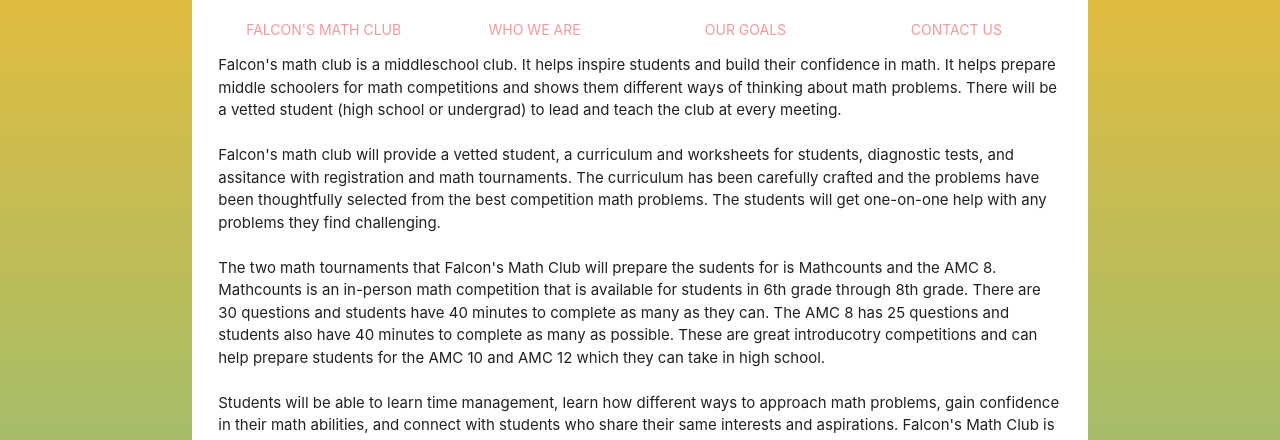
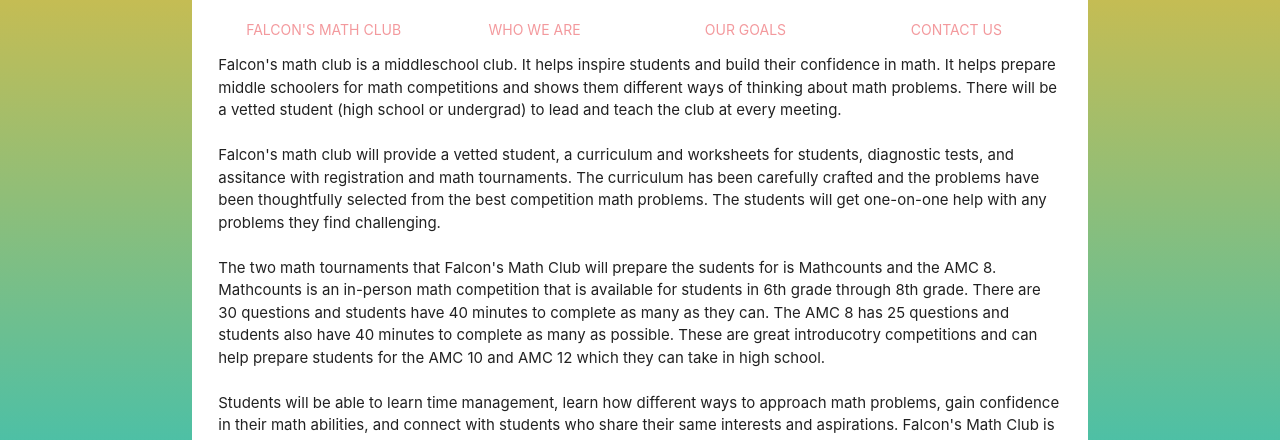
Before and after one commit to FalconsMathClub/FalconsMathClub.github.io, a plain HTML site: page index.html in a window 1280 px wide. Shown: the part 209-649 px from the top of the page. Drawn offline with nearby package versions, Linux system fonts and the light colour scheme.

Commit message:
adding more blue to the color gradient

```diff
--- a/css/style.css
+++ b/css/style.css
@@ -9,7 +9,7 @@
 
   html{
     background: rgb(34,193,195);
-    background: linear-gradient(0deg, rgba(34,193,195,1) 0%, rgba(253,187,45,1) 100%);
+    background: linear-gradient(0deg, rgba(34,193,195,1) 50%, rgba(253,187,45,1) 100%);
     display:flex;
     justify-content: center;
     padding-top: 5%;
```
